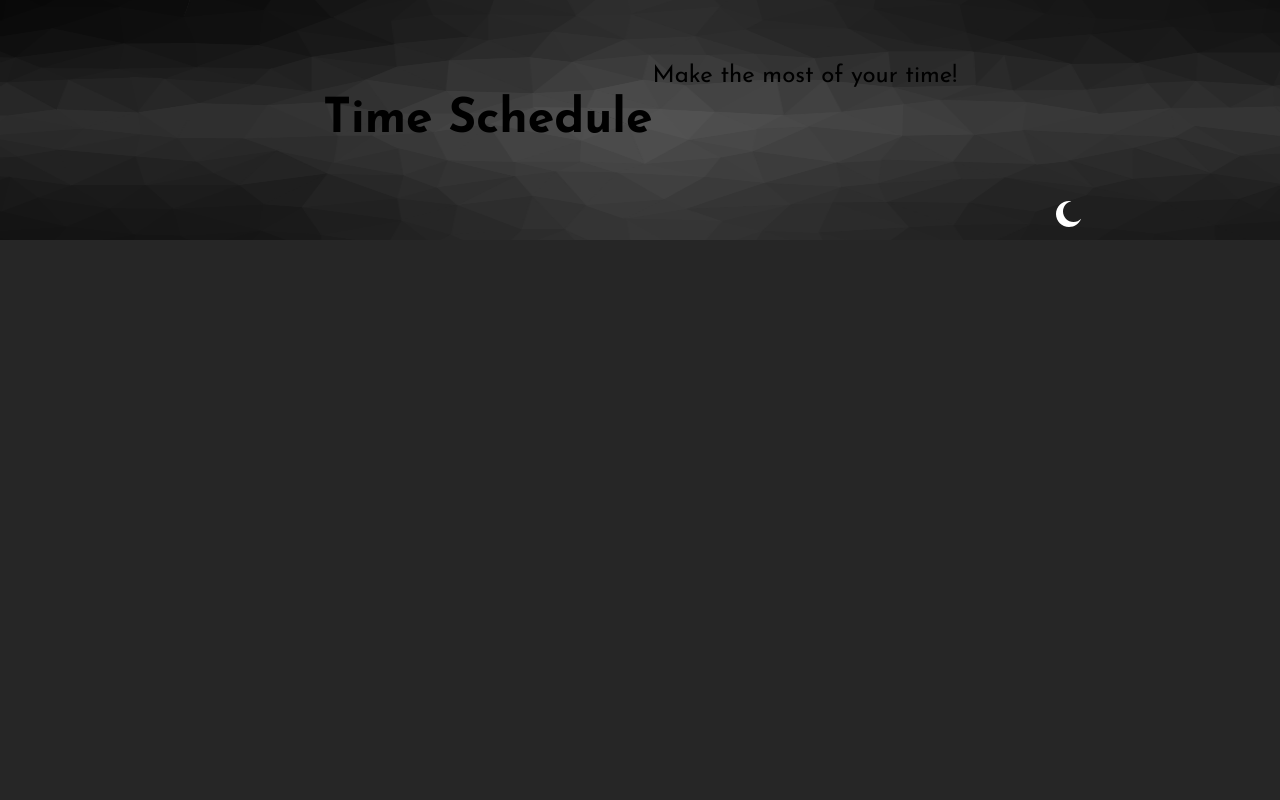
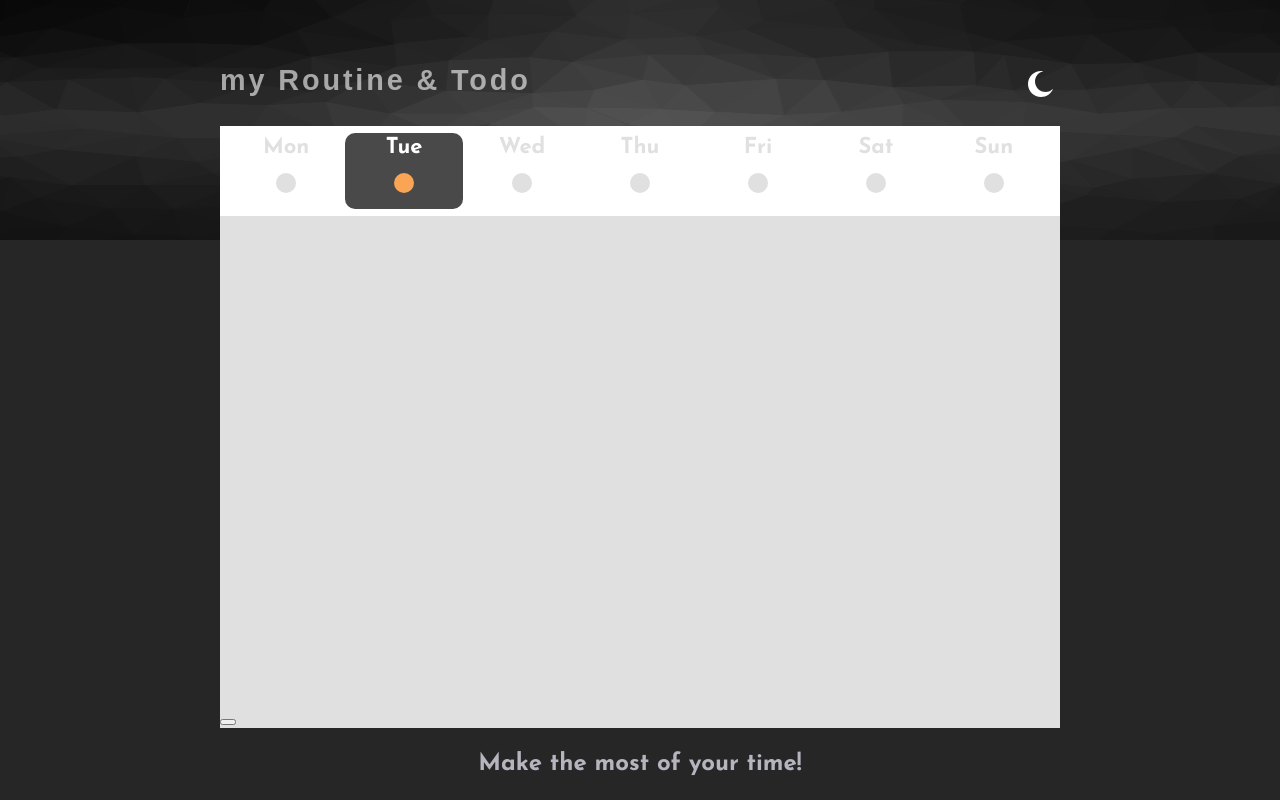
Before and after one commit to sermyes/myRoutine, a website with bundled scripts: page index.html in a window 1280 px wide. Built offline with nearby package versions, Linux system fonts and the light colour scheme.

Commit message:
add days tab

```diff
--- a/index.html
+++ b/index.html
@@ -23,8 +23,9 @@
     <script type="module" src="./dist/app.js" defer></script>
   </head>
   <body>
-    <header>
-      <h1 class="header__title">Time Schedule</h1>
+    <main class="app">
+      <header class="header">
+        <h1 class="header__title">my Routine & Todo</h1>
         <button class="themeButton">
           <img
             class="themeButton-icon"
@@ -34,9 +35,17 @@
         </button>
       </header>
       <main class="document">
-      <section class="table"></section>
-      <section class="list"></section>
+        <div class="days__container"></div>
+        <div class="contents__container">
+          <section class="contents"></section>
+          <div class="add__cotainer">
+            <button class="addBtn"></button>
+          </div>
+        </div>
       </main>
-    <footer>Make the most of your time!</footer>
+      <footer class="footer">
+        <p>Make the most of your time!</p>
+      </footer>
+    </main>
   </body>
 </html>
--- a/src/app.ts
+++ b/src/app.ts
@@ -0,0 +1,16 @@
+import { Component } from './component/component.js';
+import { DaysComponent } from './component/page/page.js';
+
+class App {
+  private days: Component;
+  private daysContainer: HTMLElement;
+  constructor(private appRoot: HTMLElement) {
+    this.days = new DaysComponent();
+    this.daysContainer = this.appRoot.querySelector(
+      '.days__container'
+    )! as HTMLElement;
+    this.days.attatchTo(this.daysContainer);
+  }
+}
+
+new App(document.querySelector('.document')! as HTMLElement);
--- /dev/null
+++ b/src/component/component.ts
@@ -0,0 +1,27 @@
+export interface Component {
+  attatchTo(parent: HTMLElement, position?: InsertPosition): void;
+  removeFrom(parent: HTMLElement): void;
+  attatch(component: Component, position?: InsertPosition): void;
+}
+
+export class BaseComponent<T extends HTMLElement> implements Component {
+  protected readonly element: T;
+
+  constructor(htmlStr: string) {
+    const template = document.createElement('template');
+    template.innerHTML = htmlStr;
+    this.element = template.content.firstElementChild! as T;
+  }
+
+  attatchTo(parent: HTMLElement, position: InsertPosition = 'afterbegin') {
+    parent.insertAdjacentElement(position, this.element);
+  }
+
+  removeFrom(parent: HTMLElement) {
+    parent.removeChild(this.element);
+  }
+
+  attatch(component: Component, position?: InsertPosition) {
+    component.attatchTo(this.element, position);
+  }
+}
--- /dev/null
+++ b/src/component/page/page.ts
@@ -0,0 +1,82 @@
+import { BaseComponent, Component } from '../component.js';
+
+type DayType = 'Mon' | 'Tue' | 'Wed' | 'Thu' | 'Fri' | 'Sat' | 'Sun';
+type ClickListener = () => void;
+const Days: DayType[] = ['Sun', 'Mon', 'Tue', 'Wed', 'Thu', 'Fri', 'Sat'];
+interface DaysContainer extends Component {
+  setOnListener(listener: ClickListener): void;
+  onActive(state: 'add' | 'remove'): void;
+}
+
+class DaysItemComponent
+  extends BaseComponent<HTMLElement>
+  implements DaysContainer
+{
+  private onClickListener?: ClickListener;
+  constructor(private text: DayType, private day: number) {
+    super(`
+		<li class="day">
+			<span class="day__text"></span>
+			<div class="day__circle"></div>
+		</li>
+		`);
+
+    const textElement = this.element.querySelector(
+      '.day__text'
+    )! as HTMLSpanElement;
+    textElement.innerText = this.text;
+
+    if (Days[this.day] === text) {
+      this.element.classList.add('today');
+      this.element.classList.add('active');
+    }
+
+    this.element.addEventListener('click', () => {
+      this.onClickListener && this.onClickListener();
+    });
+  }
+
+  setOnListener(listener: ClickListener): void {
+    this.onClickListener = listener;
+  }
+
+  onActive(state: 'add' | 'remove') {
+    if (state === 'add') {
+      this.element.classList.add('active');
+    } else {
+      this.element.classList.remove('active');
+    }
+  }
+}
+
+export class DaysComponent extends BaseComponent<HTMLElement> {
+  private today: number;
+  private children: DaysItemComponent[] = [];
+  constructor() {
+    super(`
+			<ul class="days">
+			</ul>
+ 		`);
+    this.today = new Date().getDay();
+    this.addDays(this.element);
+  }
+
+  private addDays = (parent: HTMLElement) => {
+    for (let i = 1; i <= Days.length; i++) {
+      const item = new DaysItemComponent(
+        Days[i % Days.length]! as DayType,
+        this.today
+      );
+      this.children.push(item);
+
+      item.setOnListener(() => {
+        this.children.forEach((component) => {
+          component.onActive('remove');
+        });
+
+        item.onActive('add');
+      });
+      item.attatchTo(parent, 'beforeend');
+    }
+  };
+}
--- a/style/style.css
+++ b/style/style.css
@@ -2,16 +2,18 @@
   --font-base: 'Josefin Sans', sans-serif;
   --font-title: Arial, Helvetica, sans-serif;
   --color-bg-dark: rgb(38, 38, 38);
-  --color-bg-light: rgb(213, 229, 255);
+  --color-bg-light: rgb(224, 224, 224);
   --color-pg-dark: rgba(73, 73, 73, 0.6);
   --color-dark: rgb(73, 73, 73);
   --color-pg-light: rgba(255, 255, 255, 0.6);
-  --color-light: #fff;
+  --color-light: rgb(224, 224, 224);
   --color-lightgrey: rgb(182, 180, 190);
   --color-bg-accent-dark: #2d2d2d;
   --color-bg-accent-light: #cacaca;
   --color-accent: #f64435;
-  --color-shadow: 1px 1px 4px 2px rgba(150, 150, 150, 0.4);
+  --color-yellow: rgb(250, 165, 85);
+  --color-black: #000;
+  --color-white: #fff;
 }
 
 * {
@@ -33,14 +35,14 @@ body {
   font-size: 1.5rem;
 }
 
-body.light {
+body.dark {
   background: var(--color-bg-light) url('../assets/images/background_light.png')
     no-repeat 0% 0% / 100vw 30vh;
 }
 
 .app {
   width: 100%;
-  max-width: 1000px;
+  max-width: 1200px;
   height: 100%;
   display: flex;
   flex-direction: column;
@@ -50,12 +52,21 @@ body.light {
 .header {
   width: 100%;
   background: var(--bg-main-color);
-  border-bottom: 1px solid var(--bg-accent-color);
-  text-align: center;
   display: flex;
   flex-direction: column;
   position: relative;
-  margin-bottom: 30px;
+}
+
+.header__title {
+  font-family: var(--font-title);
+  margin: 20px;
+  letter-spacing: 0.1em;
+  color: var(--color-pg-light);
+  font-size: 1.2em;
+  width: 70%;
+  margin: auto;
+  flex: 40%;
+  margin-bottom: 1em;
 }
 
 .themeButton {
@@ -64,13 +75,99 @@ body.light {
   background: transparent;
   position: absolute;
   right: 15%;
-  top: 25%;
+  top: 10%;
   cursor: pointer;
+}
+
+.document {
+  width: 70%;
+  height: 100%;
+  display: flex;
+  flex-flow: column nowrap;
+}
+
+.days__container {
+  width: 100%;
+  flex-basis: 15%;
+  background-color: var(--color-bg-light);
+}
+
+.days {
+  height: 100%;
+  margin: auto;
+  display: flex;
+  flex-flow: row nowrap;
+  list-style: none;
+  justify-content: space-between;
+  padding: 0.3em;
+  background: var(--color-white);
+}
+
+.day {
+  text-align: center;
+  flex: 1;
+  cursor: pointer;
+  display: flex;
+  flex-direction: column;
+  border-radius: 10px;
+  padding: 0.1em;
+}
+
+.day__text {
+  font-size: 22px;
+  font-weight: bold;
+  line-height: 25px;
+  color: var(--color-light);
+}
+
+.day__circle {
+  margin: auto;
+  width: 20px;
+  height: 20px;
+  border-radius: 50%;
+  background-color: var(--color-light);
+}
+
+.day.today .day__text {
+  color: var(--color-black);
+}
+
+.day.today .day__circle {
+  background-color: var(--color-yellow);
+}
+
+.day.active {
+  background-color: var(--color-dark);
+}
+
+.day.active .day__text {
+  color: var(--color-white);
+}
+
+.contents__container {
+  flex: 1;
+  display: flex;
+  flex-flow: column nowrap;
+  background-color: var(--color-bg-light);
+}
+
+.contents {
+  flex: 1;
+}
+
+.table {
+  flex: 1;
+  background-color: white;
+}
+
+.add__container {
+  flex-basis: 10%;
 }
 
 .footer {
   text-align: center;
 }
+
 .footer p {
   color: var(--color-lightgrey);
   font-weight: 700;
```
Also changed, not shown: dist/app.js (added), dist/component/component.js (added), dist/component/page/page.js (added). Lines whose indentation alone changed are shown as unchanged.
